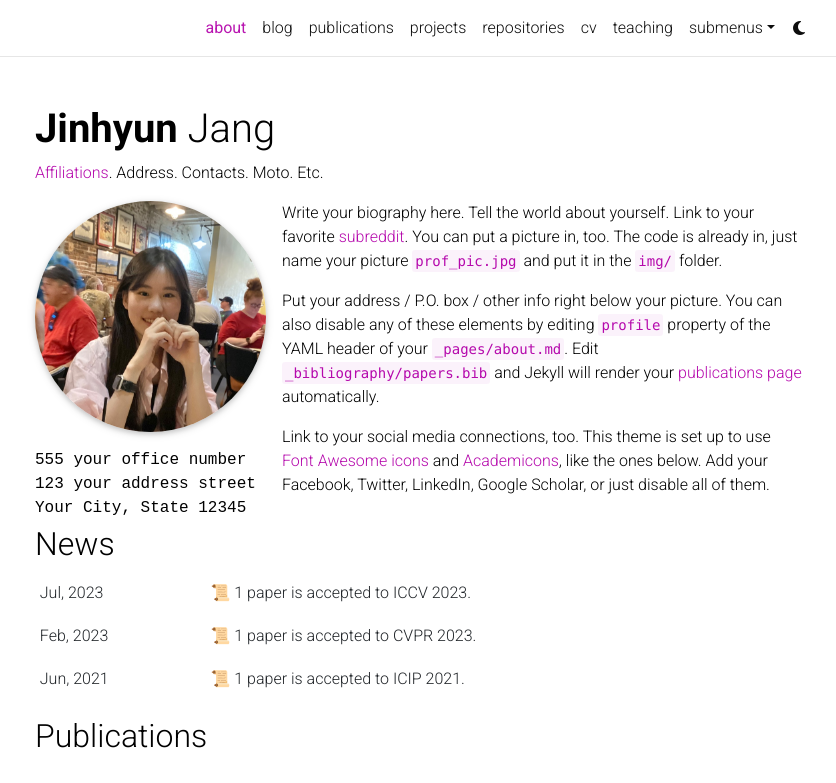
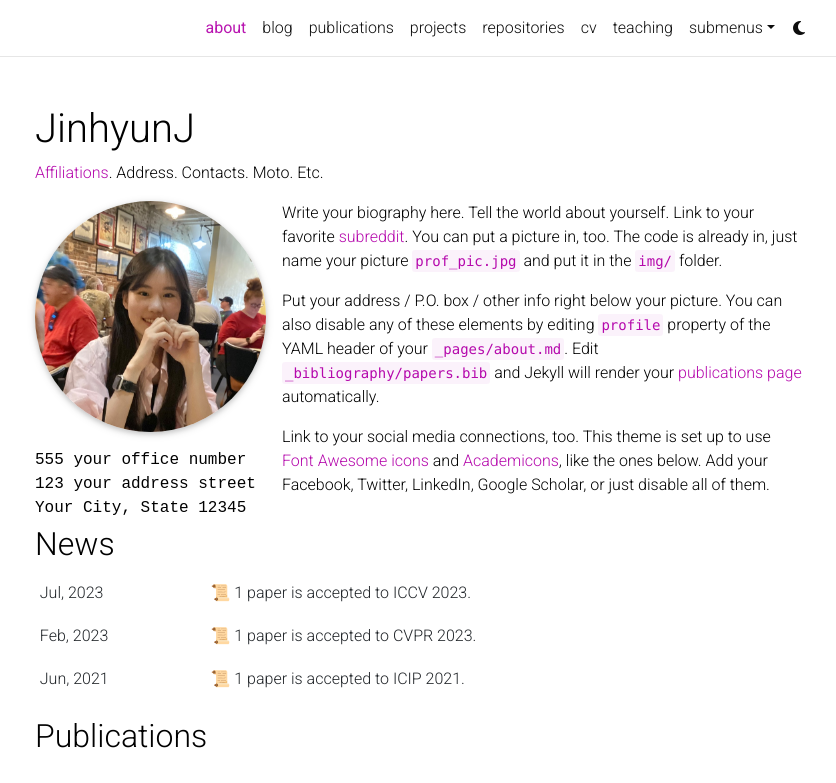
Before and after one commit to jinhyunj/jinhyunj.github.io, a Jekyll site: the page built from _pages/about.md, in a window 1280 px wide and 1073 px high, cut to the strip 0-783 px from the top of the window. Shown: the whole strip, without its empty margins (220-1056 px from the left). Built offline with Jekyll 4.4.1, drawn with Linux system fonts in a browser that asks for light colours; full-size pictures stand in for the smaller copies a plugin makes; emoji names are drawn with the system emoji font; comment, search, counter and statistics services are not loaded; a style sheet for code colours, icons or effects is not loaded.

Commit message:
Update _config.yml

```diff
--- a/_config.yml
+++ b/_config.yml
@@ -2,7 +2,7 @@
 # Site settings
 # -----------------------------------------------------------------------------
 
-title: blank # the website title (if blank, full name will be used instead)
+title: JinhyunJ # the website title (if blank, full name will be used instead)
 first_name: Jinhyun
 middle_name:
 last_name: Jang
```
